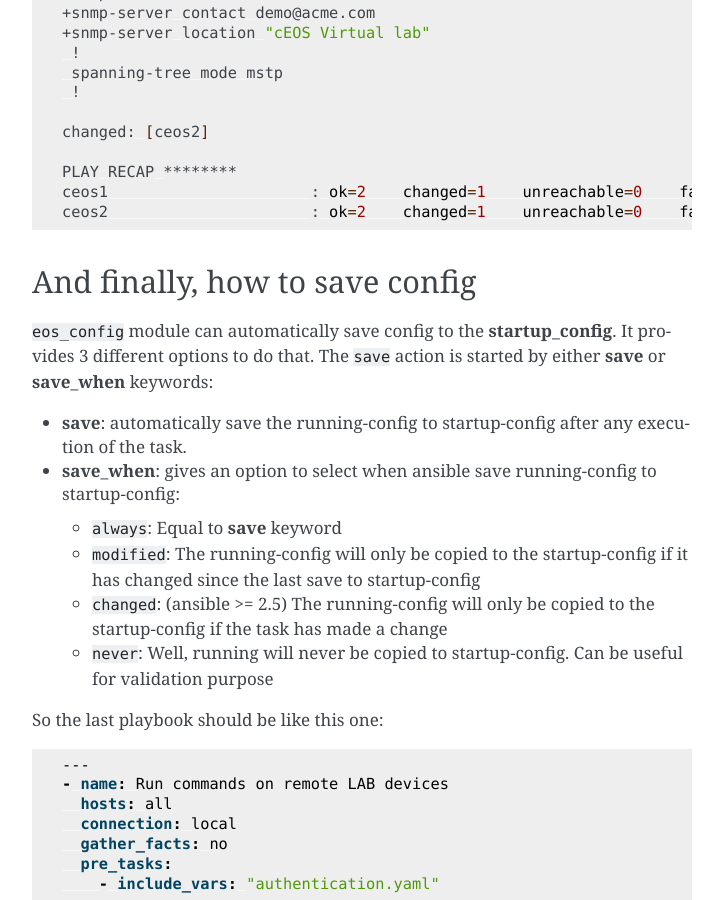
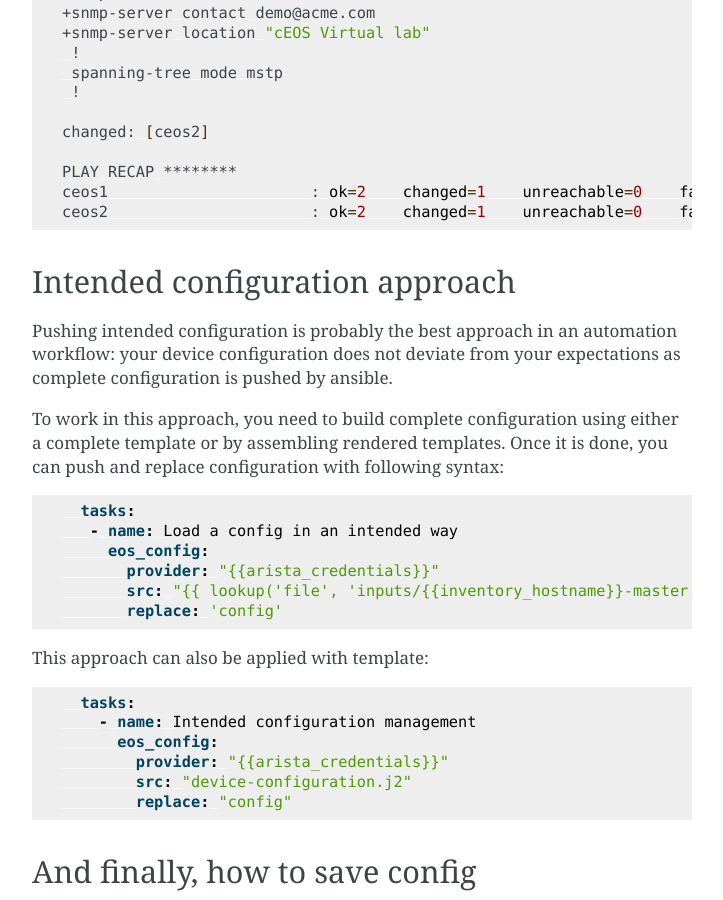
Before and after one commit to titom73/ansible-arista-module-howto, a Sphinx documentation site: the page built from docs/EOS_CONFIG.md, in a window 1280 px wide and 900 px high, scrolled down 7234 px. Shown: the whole window, without its empty margins (388-1111 px from the left). Built offline with Sphinx 7.4.7, drawn with Linux system fonts in a browser that asks for light colours; some of the changed text lies outside the part shown.

Commit message:
Add replace config description and example

````diff
--- a/docs/EOS_CONFIG.md
+++ b/docs/EOS_CONFIG.md
@@ -347,6 +347,32 @@ ceos1                      : ok=2    changed=1    unreachable=0    failed=0
 ceos2                      : ok=2    changed=1    unreachable=0    failed=0
 ```
 
+## Intended configuration approach
+
+Pushing intended configuration is probably the best approach in an automation workflow: your device configuration does not deviate from your expectations as complete configuration is pushed by ansible.
+
+To work in this approach, you need to build complete configuration using either a complete template or by assembling rendered templates. Once it is done, you can push and replace configuration with following syntax:
+
+ ```yaml
+   tasks:
+    - name: Load a config in an intended way
+      eos_config:
+        provider: "{{arista_credentials}}"
+        src: "{{ lookup('file', 'inputs/{{inventory_hostname}}-master.cfg') }}"
+        replace: 'config'
+ ```
+
+This approach can also be applied with template:
+
+```yaml
+  tasks:
+    - name: Intended configuration management
+      eos_config:
+        provider: "{{arista_credentials}}"
+        src: "device-configuration.j2"
+        replace: "config"
+```
+
 ## And finally, how to save config
 
 `eos_config` module can automatically save config to the __startup_config__. It provides 3 different options to do that. The `save` action is started by either __save__ or __save_when__ keywords:
````
Also changed, not shown: 1 other file.
